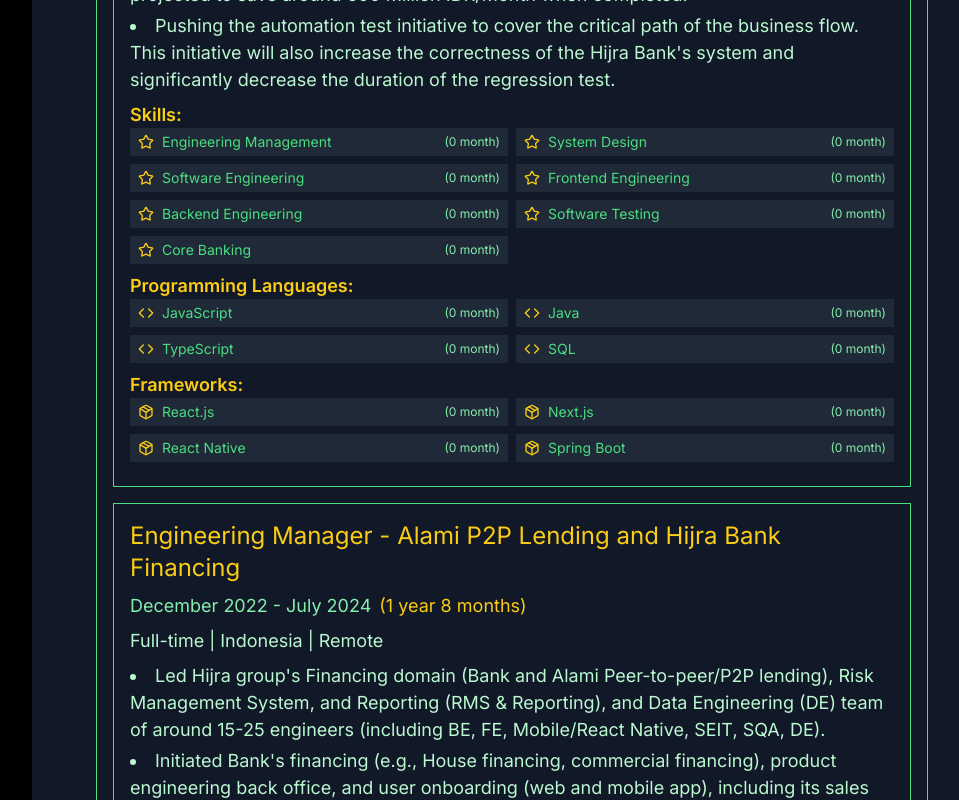
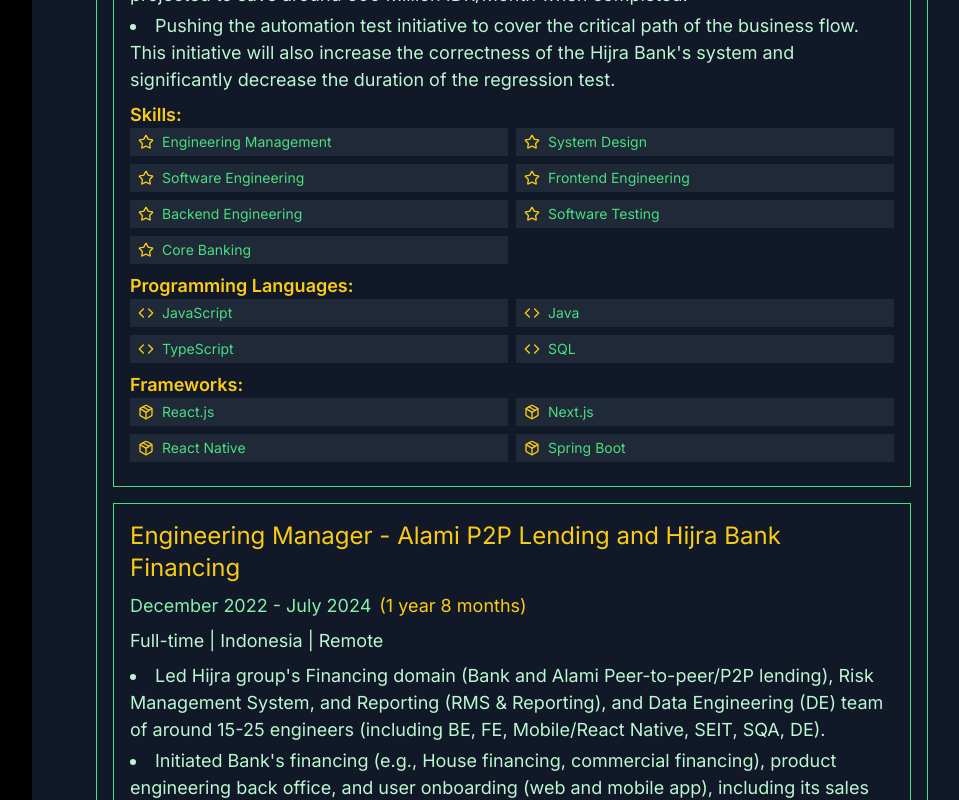
Before and after one commit to wahidyankf/wahidyankf-web, a Next.js app: page /cv in a window 1280 px wide. Shown: the part 1800-2600 px from the top of the page, without its empty margins (288-1247 px from the left). Built offline with nearby package versions, Linux system fonts and the light colour scheme.

Commit message:
fix duration in cv

```diff
--- a/src/app/cv/page.tsx
+++ b/src/app/cv/page.tsx
@@ -46,12 +46,14 @@ const ClickableItem = ({
   icon,
   searchTerm,
   handleItemClick,
+  showDuration = true,
 }: {
   name: string;
   duration: number;
   icon: React.ReactNode;
   searchTerm: string;
   handleItemClick: (item: string) => void;
+  showDuration?: boolean;
 }) => (
   <button
     onClick={() => handleItemClick(name)}
@@ -61,10 +63,16 @@ const ClickableItem = ({
       {icon}
       <HighlightText text={name} searchTerm={searchTerm} />
     </div>
-    <span className="text-xs text-green-300">
-      (<HighlightText text={formatDuration(duration)} searchTerm={searchTerm} />
-      )
-    </span>
+    {showDuration && (
+      <span className="text-xs text-green-300">
+        (
+        <HighlightText
+          text={formatDuration(duration)}
+          searchTerm={searchTerm}
+        />
+        )
+      </span>
+    )}
   </button>
 );
 
@@ -207,10 +215,11 @@ const CVEntryComponent = ({
                 <li key={index}>
                   <ClickableItem
                     name={skill}
-                    duration={0} // We don't have duration for individual skills in work entries
+                    duration={0}
                     icon={<Star className="w-4 h-4 mr-2 text-yellow-400" />}
                     searchTerm={searchTerm}
                     handleItemClick={handleItemClick}
+                    showDuration={false}
                   />
                 </li>
               ))}
@@ -227,10 +236,11 @@ const CVEntryComponent = ({
                 <li key={index}>
                   <ClickableItem
                     name={lang}
-                    duration={0} // We don't have duration for individual languages in work entries
+                    duration={0}
                     icon={<Code className="w-4 h-4 mr-2 text-yellow-400" />}
                     searchTerm={searchTerm}
                     handleItemClick={handleItemClick}
+                    showDuration={false}
                   />
                 </li>
               ))}
@@ -247,10 +257,11 @@ const CVEntryComponent = ({
                 <li key={index}>
                   <ClickableItem
                     name={framework}
-                    duration={0} // We don't have duration for individual frameworks in work entries
+                    duration={0}
                     icon={<Package className="w-4 h-4 mr-2 text-yellow-400" />}
                     searchTerm={searchTerm}
                     handleItemClick={handleItemClick}
+                    showDuration={false}
                   />
                 </li>
               ))}
```
